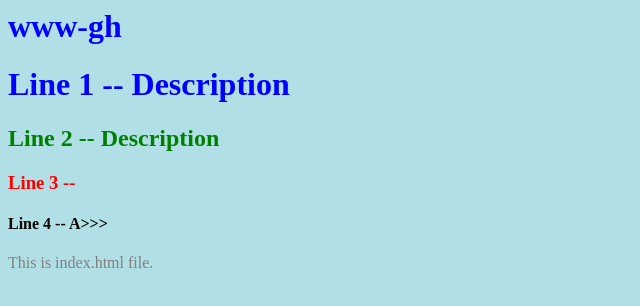
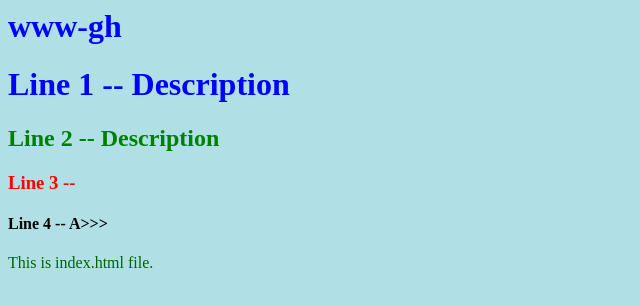
Before and after one commit to rana8086/www-gh, a plain HTML site: page index.html in a window 1280 px wide. Shown: the whole page, without its empty margins (0-640 px from the left). Drawn offline with Linux system fonts and the light colour scheme.

Commit message:
p color changed

```diff
--- a/styles.css
+++ b/styles.css
@@ -11,5 +11,5 @@
 }
 
 p {
-color: grey;
+color: darkgreen;
 }
```
